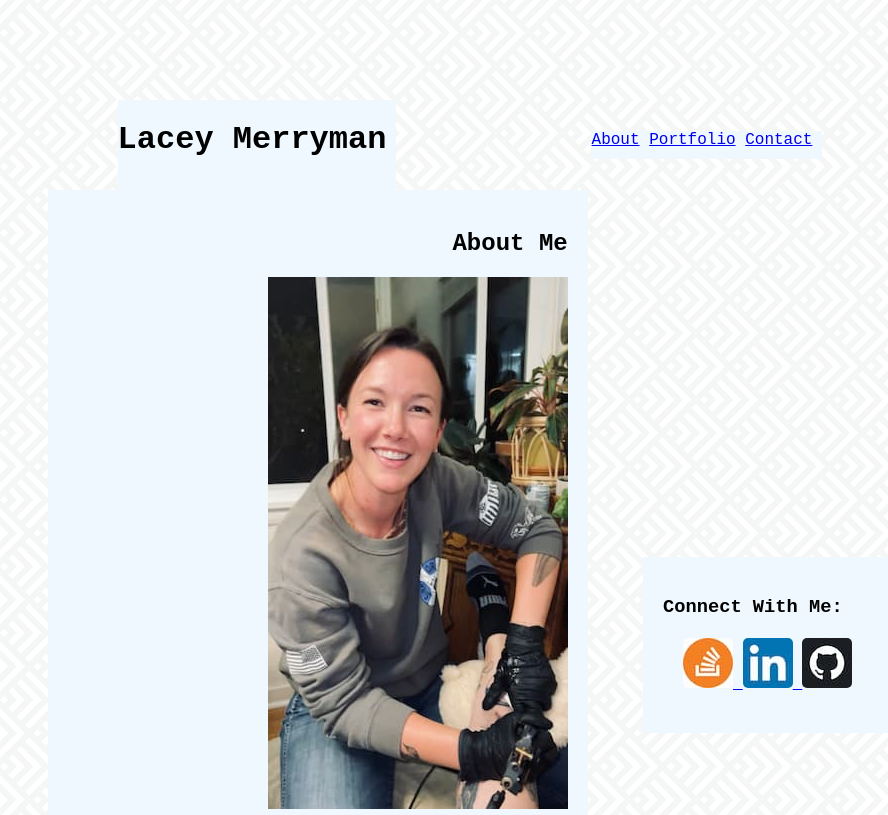
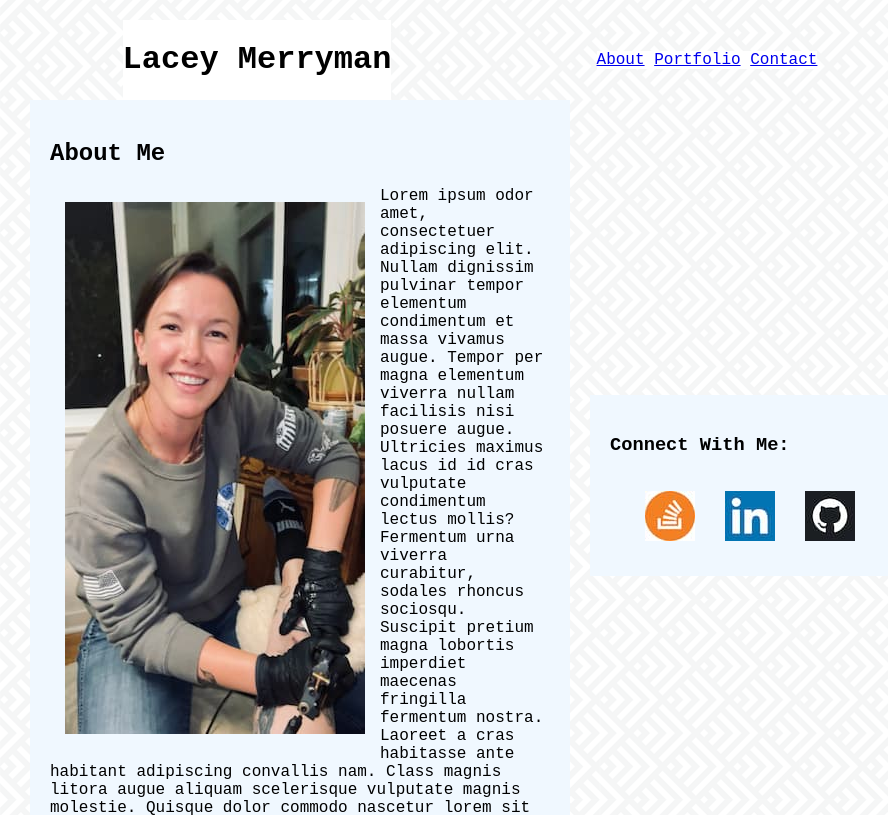
Before and after one commit to LaceyMerryman/m6-hw6-merryman-lacey, a plain HTML site: page index.html in a window 1280 px wide. Shown: the top 815 px of the page, without its empty margins (0-888 px from the left). Drawn offline with Linux system fonts and the light colour scheme.

Commit message:
modify readme.md

```diff
--- a/styles.css
+++ b/styles.css
@@ -10,32 +10,30 @@ body {
     display: flex;
     justify-content: space-around;
     flex-wrap: wrap;
-    margin: 100px auto;
+    margin: 10px auto;
     max-width: 900 px;
     align-items: center;
 }
 
 .header {
     align-self: flex-start;
-    background-color: aliceblue;
+    background-color: white;
     color: black;
 }
 
 .nav {
     align-self: auto;
-    background-color: aliceblue;
+    background-color: white;
     color: black;
 }
 
 .aboutme {
-    align-self: baseline;
-    justify-items: right;
+    align-self: auto;
     margin: auto;
 }
 
 .connectwithme {
-    align-self: baseline;
-    justify-items: right;
+    align-self: flex-start;
     margin: auto;
 }
 
@@ -49,19 +47,20 @@ main, aside {
 
 header, nav {
     max-width: 900px;
-    float: left;
     text-align: center;
-    margin: 0 10px 10px 0;
 }
 
 main {
     max-width: 500px;
-    float: left;
 }
 
 aside {
     max-width: 400px;
-    float: right;
+}
+
+img {
+    float: left;
+    padding: 15px;
 }
 
 .image-container {
```
